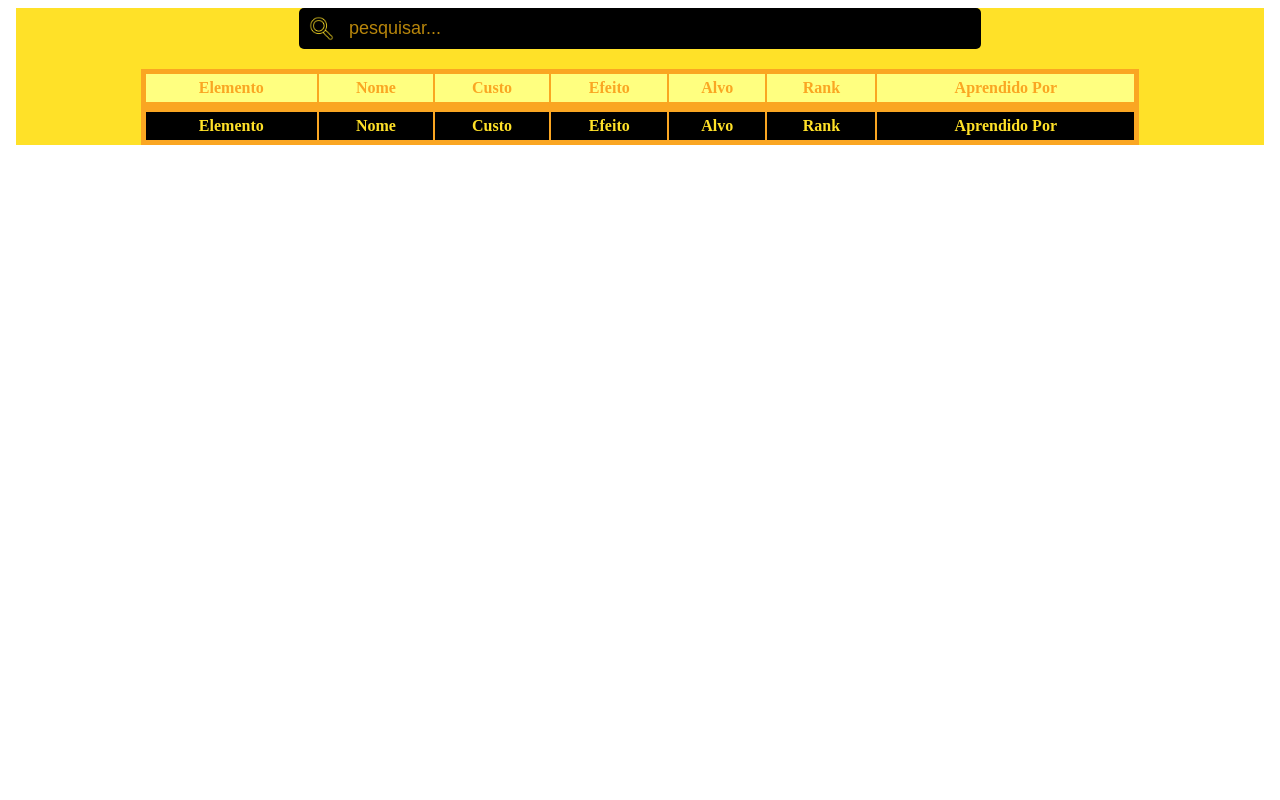
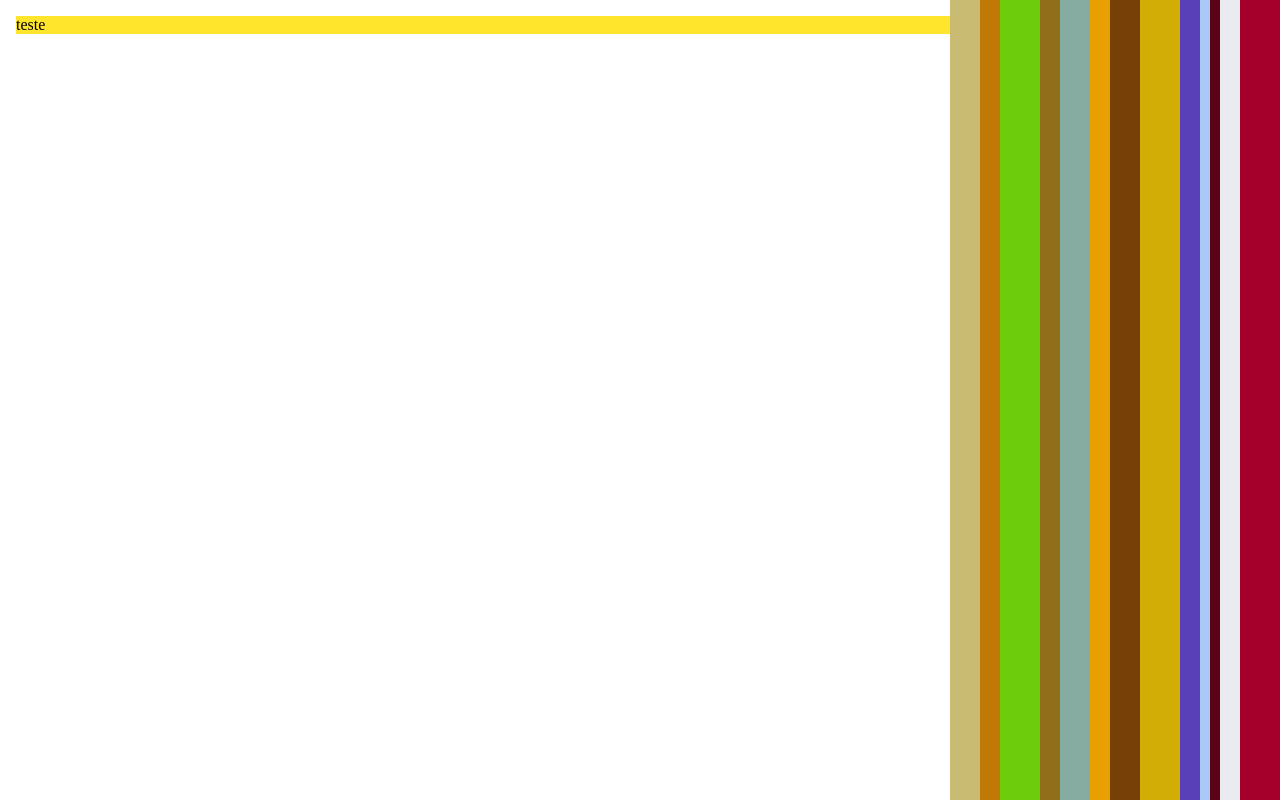
Before and after one commit to PoisonRose/Persona4-projeto, an Angular app: page / in a window 1280 px wide. Built offline with nearby package versions, Linux system fonts and the light colour scheme.

Commit message:
adicionado começo da página de detalhes de personas

```diff
--- a/src/app/app.component.html
+++ b/src/app/app.component.html
@@ -1 +1 @@
-<app-skill-list></app-skill-list>
+<app-persona></app-persona>
--- a/src/app/paginas/persona/persona.component.css
+++ b/src/app/paginas/persona/persona.component.css
@@ -0,0 +1,99 @@
+body{
+    background-color: #FFE52C;
+}
+
+.arco-iris{
+    position: fixed;
+    top: 0;
+    right: 0;
+    height: 100vh;
+    display: flex;
+    align-items: stretch;
+}
+
+.arco-iris td{
+    height: 100vh;
+    padding: 0;
+    margin: 0;
+    color: transparent;
+}
+
+.arco-iris table{
+    border-collapse: collapse;
+    height: 100%;
+}
+
+#c1 {
+    color: #C9BC72;
+    background-color: #C9BC72;
+  }
+
+  #c2 {
+    color: #C07907;
+    background-color: #C07907;
+  }
+
+  #c3 {
+    color: #6DCC0C;
+    background-color: #6DCC0C;
+  }
+
+  #c4 {
+    color: #916E1A;
+    background-color: #916E1A;
+  }
+
+  #c5 {
+    color: #86ACA1;
+    background-color: #86ACA1;
+  }
+
+  #c6 {
+    color: #9C1B08;
+    background-color: #9C1B08;
+  }
+
+  #c7 {
+    color: #348F04;
+    background-color: #348F04;
+  }
+
+  #c8 {
+    color: #E89F02;
+    background-color: #E89F02;
+  }
+
+  #c9 {
+    color: #774007;
+    background-color: #774007;
+  }
+
+  #c10 {
+    color: #D2AD06;
+    background-color: #D2AD06;
+  }
+
+  #c11 {
+    color: #5940B8;
+    background-color: #5940B8;
+  }
+
+  #c12 {
+    color: #AAC9F8;
+    background-color: #AAC9F8;
+  }
+
+  #c13 {
+    color: #5A0316;
+    background-color: #5A0316;
+  }
+
+  #c14 {
+    color: #EAEBF1;
+    background-color: #EAEBF1;
+  }
+
+  #c15 {
+    color: #A5002B;
+    background-color: #A5002B;
+  }
--- a/src/app/paginas/persona/persona.component.html
+++ b/src/app/paginas/persona/persona.component.html
@@ -1 +1,26 @@
-<p>persona works!</p>
+<body>
+    <p>teste</p>
+
+    <div class="arco-iris">
+        <table>
+            <tr>
+                <td id="c1" style="width: 30px;"></td>
+                <td id="c2" style="width: 20px;"></td>
+                <td id="c3" style="width: 40px;"></td>
+                <td id="c4" style="width: 20px;"></td>
+                <td id="c5" style="width: 30px;"></td>
+                <td id="c6" style="width: 10;"></td>
+                <td id="c7" style="width: 40;"></td>
+                <td id="c8" style="width: 20px;"></td>
+                <td id="c9" style="width: 30px;"></td>
+                <td id="c10" style="width: 40px;"></td>
+                <td id="c11" style="width: 20px;"></td>
+                <td id="c12" style="width: 10px;"></td>
+                <td id="c13" style="width: 10px;"></td>
+                <td id="c14" style="width: 20px;"></td>
+                <td id="c15" style="width: 40px;"></td>
+            </tr>
+        </table>
+    </div>
+
+</body>
--- a/src/app/paginas/persona/persona.component.ts
+++ b/src/app/paginas/persona/persona.component.ts
@@ -5,6 +5,6 @@ import { Component } from '@angular/core';
   templateUrl: './persona.component.html',
   styleUrl: './persona.component.css'
 })
-export class PersonaComponent {
+export class PersonaComponent{
 
 }
```
